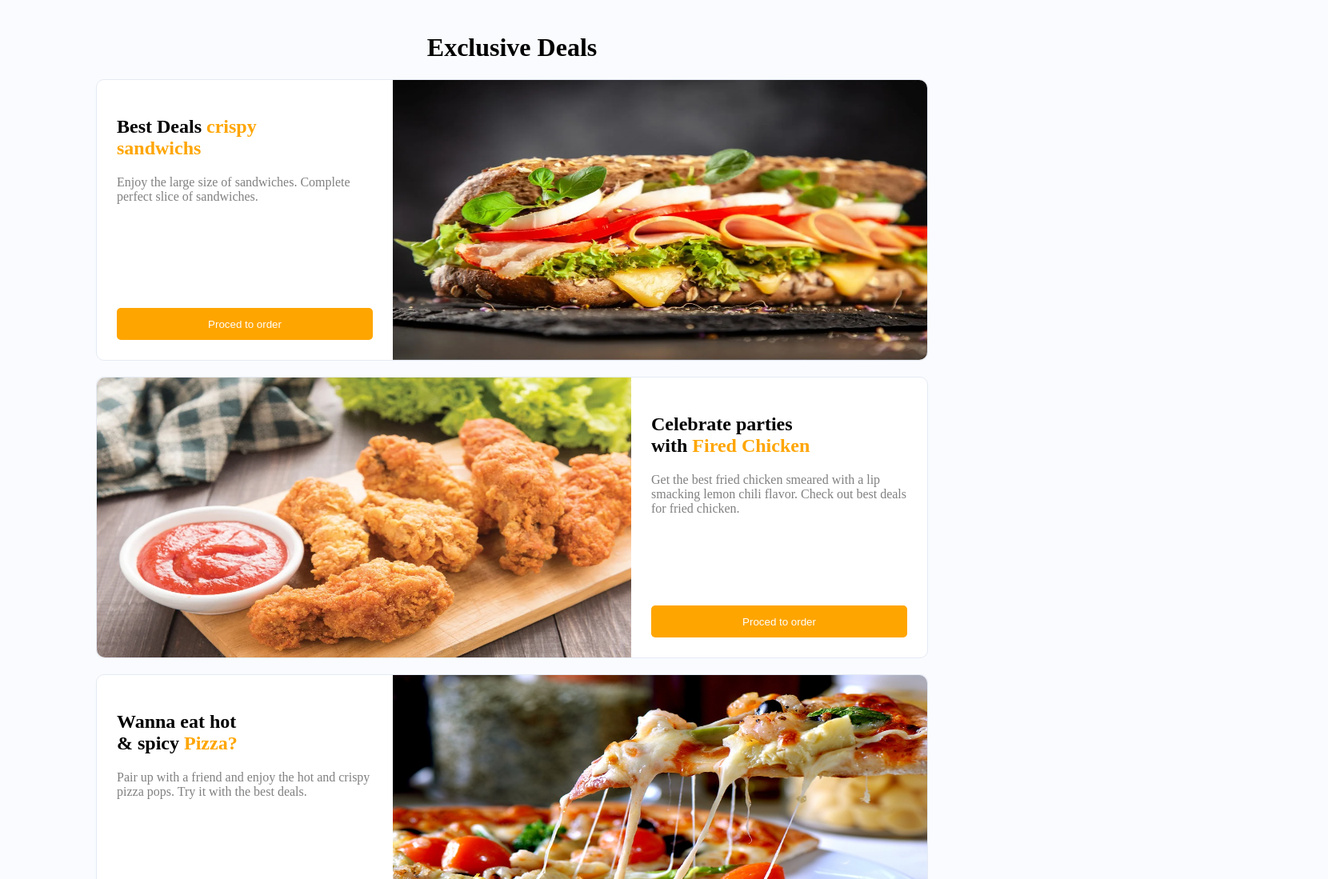
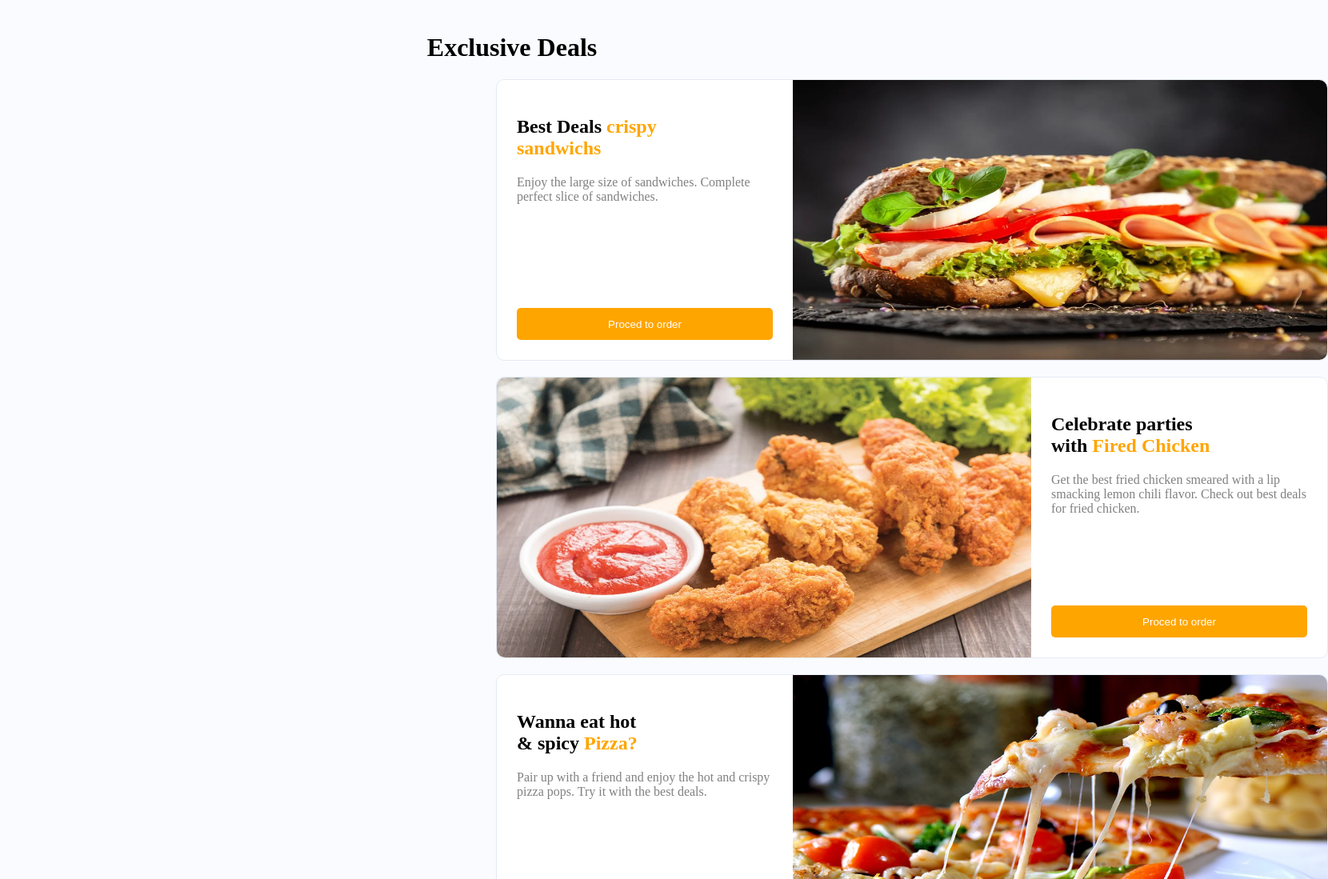
Before and after one commit to mothishkumar/LM-Food-website, a React (Vite) app: page / in a window 1280 px wide. Shown: the part 2281-3380 px from the top of the page at 80% size, 1660 px wide, since content can reach past the window. Built offline with nearby package versions, Linux system fonts and the light colour scheme.

Commit message:
changed animation

```diff
--- a/src/components/home/deals.jsx
+++ b/src/components/home/deals.jsx
@@ -2,24 +2,23 @@ import "./home.scss";
 import food8 from '../../assets/food8.webp';
 import food9 from '../../assets/food9.webp';
 import food10 from '../../assets/food10.jpg';
-import { motion, useScroll } from "framer-motion"
+import { motion } from "framer-motion"
 
 const Deals = () => {
-    const { scrollYProgress } = useScroll();
     return (
         <motion.div
             className="deals">
             <h1 className="heading">Exclusive Deals</h1>
             <motion.div
-                initial={{x:-500, opacity: 0 }}
-                animate={{x:0, opacity: 1 }}
-                exit={{ opacity: 0 }}
-                transition={{ duration: 0.5 }}
-                style={{ scaleX: scrollYProgress }}
+                initial={{ opacity: 0 }}
+                animate={{ opacity: 1 }}
                 className="wrapper">
                 <motion.div
+                    initial={{ x: -500 }}
+                    whileInView={{ x: 500 }}
                     whileHover={{ scale: 1.05 }}
                     whileTap={{ scale: 0.95 }}
+                    transition={{ duration: 0.5, delay: 0.1 }}
                     className="deals-card">
                     <div className="deals-content">
                         <div>
@@ -32,8 +31,11 @@ const Deals = () => {
                     <motion.img whileHover={{ rotate: 5 }} src={food8} className="deals-image" />
                 </motion.div>
                 <motion.div
+                    initial={{ x: 1000 }}
+                    whileInView={{ x: 500 }}
                     whileHover={{ scale: 1.05 }}
                     whileTap={{ scale: 0.95 }}
+                    transition={{ duration: 0.5, delay: 0.1 }}
                     className="deals-card">
                     <motion.img whileHover={{ rotate: 5 }} src={food9} className="deals-image1" />
                     <div className="deals-content">
@@ -46,8 +48,11 @@ const Deals = () => {
                     </div>
                 </motion.div>
                 <motion.div
+                    initial={{ x: -500 }}
+                    whileInView={{ x: 500 }}
                     whileHover={{ scale: 1.05 }}
                     whileTap={{ scale: 0.95 }}
+                    transition={{ duration: 0.5, delay: 0.1 }}
                     className="deals-card">
                     <div className="deals-content">
                         <div>
```
